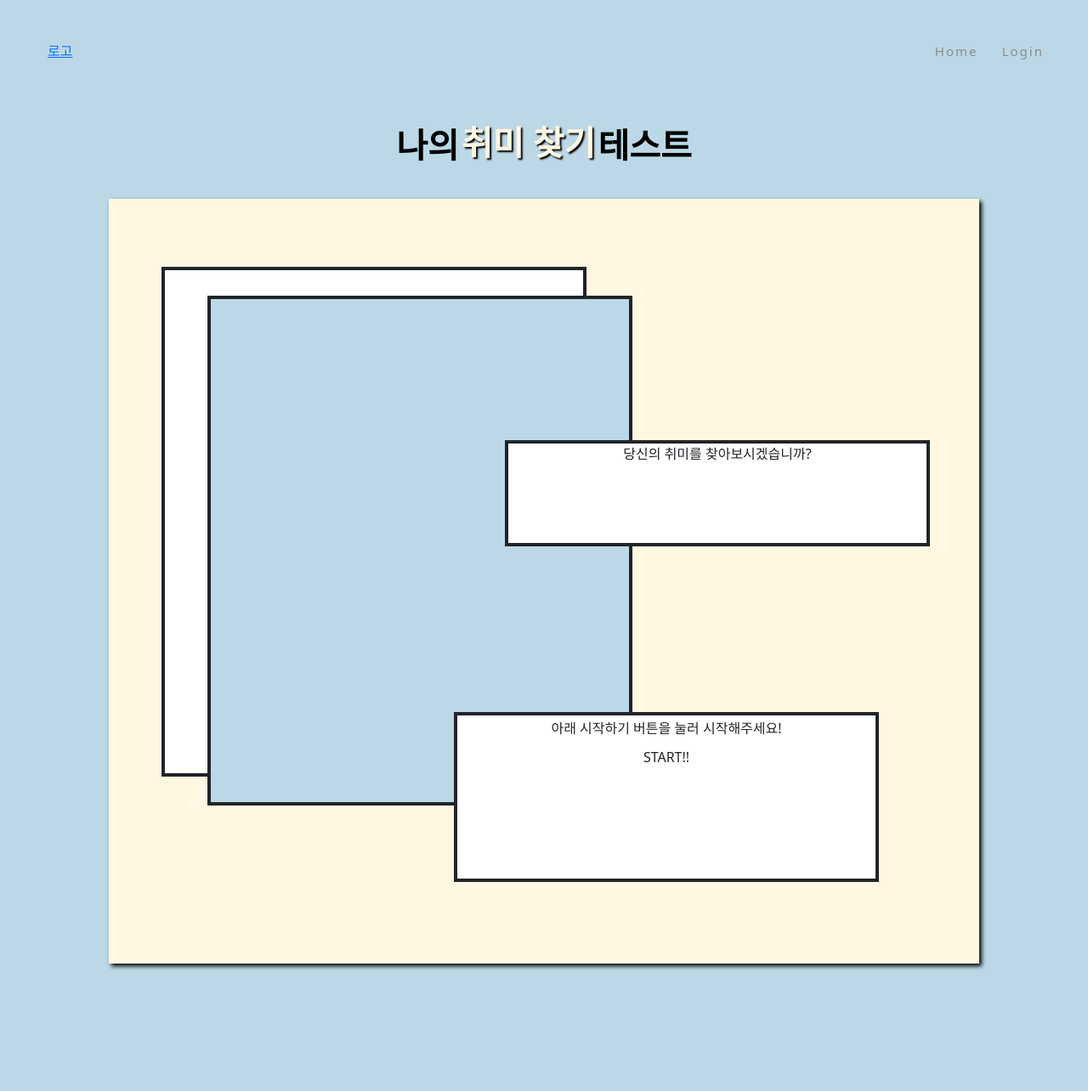
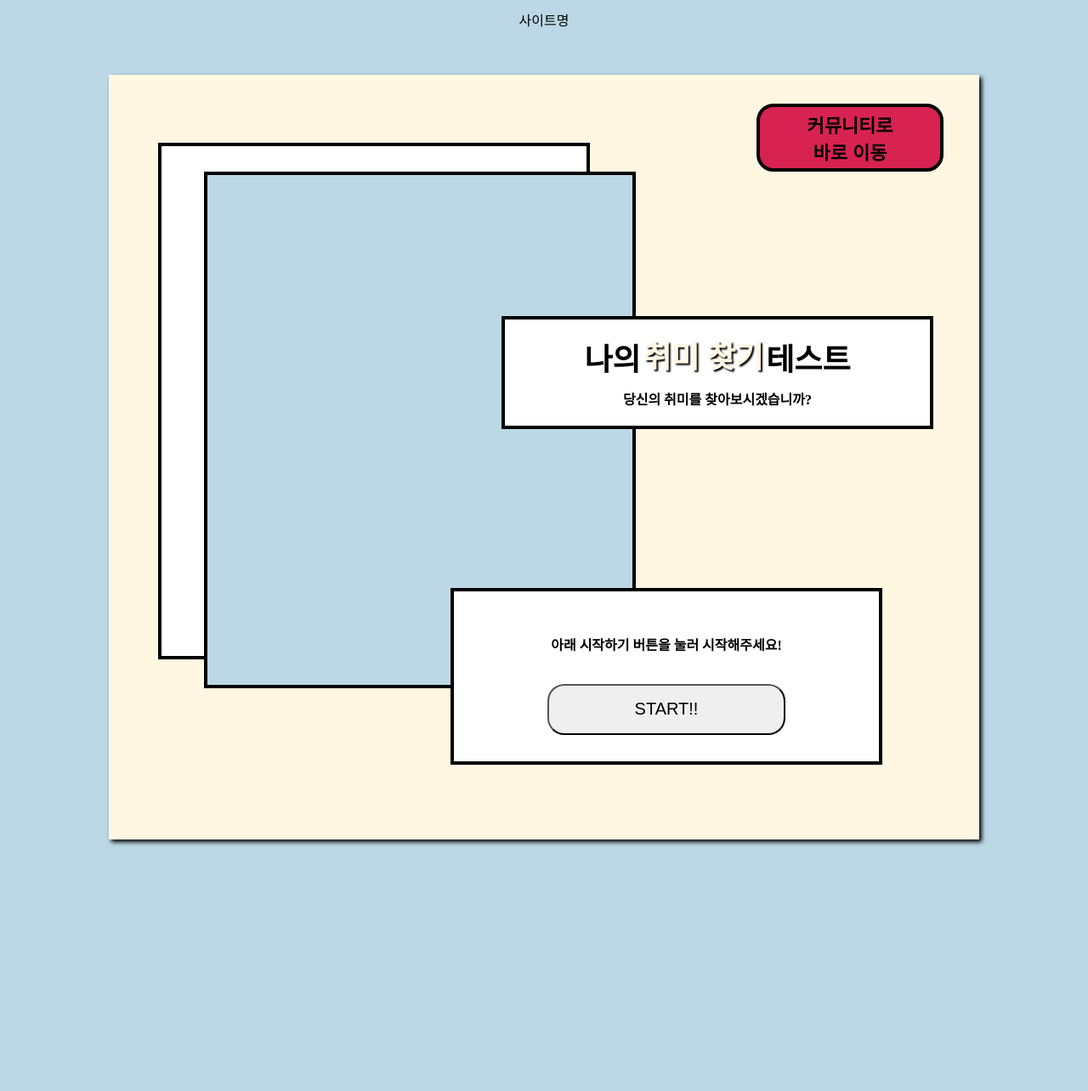
Before and after one commit to govl6113/YOLO-Day, a Django app: page / in a window 1280 px wide. Shown: the whole page at 85% size. After the commit the page ends 995 px from the top, so only its background shows below. Run offline with Django 3.2, Linux system fonts and the light colour scheme; some libraries are stand-ins or nearby versions.

Commit message:
메인 페이지 완료추천시스템 알고리즘 및 css적용

```diff
--- a/myproject/recommand/static/css/landing.css
+++ b/myproject/recommand/static/css/landing.css
@@ -6,24 +6,23 @@ p {
   margin: 3px;
 }
 
+.container {
+  display: flex;
+  justify-content: center;
+  width: 1024px;
+  height: 900px;
+  margin: 50px auto 50px;
+}
+
 .title {
   display: flex;
   justify-content: center;
-  font-size: 40px;
-  font-weight: 900;
-  margin: 18px 0px 30px;
 }
 
 .title > a {
   display: flex;
-  flex-direction: row;
   text-decoration: none;
   color: #000;
-}
-
-.title-span {
-  color: #fff7e2;
-  text-shadow: 2px 2px 2px black;
 }
 
 /**
@@ -32,16 +31,10 @@ p {
 #main {
   display: flex;
   justify-content: center;
-  margin: auto;
   width: 1024px;
-  height: 900px;
+  height: 100%;
   background-color: #fff7e2;
   box-shadow: 3px 3px 5px black;
-
-  /**
-  *아래 삭제
-  */
-  margin-bottom: 150px;
 }
 
 .back,
@@ -66,6 +59,8 @@ p {
 }
 
 .content {
+  display: flex;
+  flex-direction: column;
   width: 500px;
   height: 125px;
   border: 4px solid;
@@ -73,11 +68,49 @@ p {
   top: 200px;
   left: 400px;
   background-color: #fff;
+  font-weight: 600;
+}
+
+.content > div {
+  display: flex;
+  justify-content: center;
+  flex-direction: row;
+  color: #000;
+  font-size: 36px;
+  margin: 15px 0px 5px;
+}
+
+.content-span {
+  color: #fff7e2;
+  text-shadow: 2px 2px 2px black;
+}
+
+.content > p {
+  display: flex;
+  justify-content: center;
+}
+
+.community-button {
+  position: absolute;
+  width: 220px;
+  height: 80px;
+  border: 4px solid;
+  border-radius: 20px;
+  background-color: #d82251;
+  font-size: 22px;
+  font-weight: 600;
+  top: -50px;
+  left: 700px;
+}
+
+.community-button:hover {
+  cursor: pointer;
 }
 
 .start {
   display: flex;
   flex-direction: column;
+  /* justify-content: space-evenly; */
   width: 500px;
   height: 200px;
   border: 4px solid;
@@ -87,30 +120,90 @@ p {
   background-color: #fff;
 }
 
+.start > p {
+  display: flex;
+  justify-content: center;
+  font-weight: 600;
+  margin-top: 50px;
+}
+
+.start > button {
+  display: flex;
+  justify-content: center;
+  align-items: center;
+  width: 280px;
+  height: 60px;
+  border-radius: 20px;
+  margin: auto;
+  font-size: 20px;
+  cursor: pointer;
+}
+
 /**
 * 여기 부터 qna
 */
 #qna {
   display: none;
+  flex-direction: column;
+  justify-content: space-between;
+  box-sizing: border-box;
+  width: 718px;
+  height: 550px;
+  padding: 120px 0px 120px;
+  margin-top: 100px;
+  border: #000 0.5px solid;
+  background-color: #fff7e2;
+}
+
+.qBox {
+  display: flex;
+  justify-content: center;
+  align-items: center;
+  /* width: 100%; */
+  margin: 0px 16px 60px;
+  box-sizing: border-box;
+  border-radius: 20px;
+  font-family: SBAggroM;
+  font-size: 50px;
+  color: #6174a3;
+  font-size: 50px;
+  line-height: 1.2;
+}
+
+.answerBox {
+  display: flex;
+  justify-content: space-evenly;
+}
+
+.answerList {
+  width: 160px;
+  height: 70px;
+  border-radius: 81px;
+  border: solid 5px #6174a3;
+  background-color: #fff6e0;
+  font-size: 20px;
 }
 
 .answerList:hover,
 .answerList:focus {
-  background-color: #fff7e2;
-  color: #000;
+  background-color: #6174a3;
+  cursor: pointer;
+  color: #fff;
 }
 
 .status {
-  height: 20px;
-  width: 80%;
-  border-radius: 20px;
+  width: 60%;
+  height: 6px;
+  margin: 105px auto auto;
+  border-radius: 16px;
+  border: solid 1px #000;
   background-color: #fff;
 }
 
 .statusBar {
   height: 100%;
   border-radius: 20px;
-  background-color: red;
+  background-color: #d82251;
 }
 
 /**
--- a/myproject/recommand/static/js/data.js
+++ b/myproject/recommand/static/js/data.js
@@ -1,93 +1,105 @@
 const qnaList = [
   {
-    q : '1. 나의 나이대는?',
-    a : [
-        {answer : 'a. 10대', type : [2,5,6,8,9,10,16,17]},
-        {answer : 'b. 20대', type : [1,2,3,5,6,7,8,9,10,15,16,17]},
-        {answer : 'c. 30대~40대', type : [1,3,4,5,6,7,8,13,14,15,16]},
-        {answer : 'd. 50대 이상', type : [4,5,7,8,14,16,17]},
-    ]
+    q: "1. 나의 나이대는?",
+    a: [
+      { answer: "10대", type: [2, 5, 6, 8, 9, 10, 16, 17] },
+      { answer: "20대", type: [1, 2, 3, 5, 6, 7, 8, 9, 10, 15, 16, 17] },
+      { answer: "30대~40대", type: [1, 3, 4, 5, 6, 7, 8, 13, 14, 15, 16] },
+      { answer: "50대 이상", type: [4, 5, 7, 8, 14, 16, 17] },
+    ],
   },
   {
-    q : '2. 나의 성향은?',
-    a : [
-        {answer : 'a. 집순이', type : [1,4,5,9,12,15,16,17]},
-        {answer : 'b. 활동가', type : [2,3,6,7,8,10,11,13,14]},
-    ]
+    q: "2. 나의 성향은?",
+    a: [
+      { answer: "집순이", type: [1, 4, 5, 9, 12, 15, 16, 17] },
+      { answer: "활동가", type: [2, 3, 6, 7, 8, 10, 11, 13, 14] },
+    ],
   },
   {
-    q : '3. 나는 보통?',
-    a : [
-        {answer : 'a. 걷는다', type : [2,3,10,11,15,16,17]},
-        {answer : 'b. 뛴다', type : [7,8,13,14]},
-        {answer : 'c. 뭔가를 탄다', type : [4,5,6,9,12]},
-    ]
+    q: "3. 나는 보통?",
+    a: [
+      { answer: "걷는다", type: [2, 3, 10, 11, 15, 16, 17] },
+      { answer: "뛴다", type: [7, 8, 13, 14] },
+      { answer: "뭔가를 탄다", type: [4, 5, 6, 9, 12] },
+    ],
   },
   {
-    q : '4. 루이스 폴센이 뭔지 안다',
-    a : [
-        {answer : 'a. 예', type : [1]},
-        {answer : 'b. 아니오', type : [2,3,4,5,6,7,8,9,10,11,12,13,14,15,16,17]},
-    ]
+    q: "4. 루이스 폴센이 뭔지 안다",
+    a: [
+      { answer: "예", type: [1] },
+      {
+        answer: "아니오",
+        type: [2, 3, 4, 5, 6, 7, 8, 9, 10, 11, 12, 13, 14, 15, 16, 17],
+      },
+    ],
   },
   {
-    q : '5. 여행가면 맡는 역할?',
-    a : [
-        {answer : 'a. 숨 쉬기', type : [7,9,14,15,16]},
-        {answer : 'b. 사진 담당', type : [5,10]},
-        {answer : 'c. 정리 담당', type : [1,4,13,17]},
-        {answer : 'd. 텐션 담당', type : [2,3,6,8,12]},
-    ]
+    q: "5. 여행가면 맡는 역할?",
+    a: [
+      { answer: "숨 쉬기", type: [7, 9, 14, 15, 16] },
+      { answer: "사진 담당", type: [5, 10] },
+      { answer: "정리 담당", type: [1, 4, 13, 17] },
+      { answer: "텐션 담당", type: [2, 3, 6, 8, 12] },
+    ],
   },
   {
-    q : '6. 콘서트를 간다면',
-    a : [
-        {answer : 'a. 영상 찍기', type : [10,13,17]},
-        {answer : 'b. 눈으로 보기', type : [6,7,14,15,16]},
-    ]
+    q: "6. 콘서트를 간다면",
+    a: [
+      { answer: "영상 찍기", type: [10, 13, 17] },
+      { answer: "눈으로 보기", type: [6, 7, 14, 15, 16] },
+    ],
   },
   {
-    q : '7. 핸드폰에 게임이 2개 이상 있다',
-    a : [
-        {answer : 'a. 예', type : [9]},
-        {answer : 'b. 아니오', type : [1,2,3,4,5,6,7,8,10,11,12,13,14,15,16,17]},
-    ]
+    q: "7. 핸드폰에 게임이 2개 이상 있다",
+    a: [
+      { answer: "예", type: [9] },
+      {
+        answer: "아니오",
+        type: [1, 2, 3, 4, 5, 6, 7, 8, 10, 11, 12, 13, 14, 15, 16, 17],
+      },
+    ],
   },
   {
-    q : '8. 지금 당장 집에 참기름이 어디있는지 안다',
-    a : [
-        {answer : 'a. 예', type : [4]},
-        {answer : 'b. 아니오', type : [1,2,3,5,6,7,8,9,10,11,12,13,14,15,16,17]},
-    ]
+    q: "8. 지금 당장 집에 참기름이 어디있는지 안다",
+    a: [
+      { answer: "예", type: [4] },
+      {
+        answer: "아니오",
+        type: [1, 2, 3, 5, 6, 7, 8, 9, 10, 11, 12, 13, 14, 15, 16, 17],
+      },
+    ],
   },
   {
-    q : '9. 넥스트 레벨을 따라 춰 본 적이 있다',
-    a : [
-        {answer : 'a. 예', type : [1,2,3,6,7,8,12,13,15,16]},
-        {answer : 'b. 아니오', type : [4,5,9,10,14,17]},
-    ]
+    q: "9. 넥스트 레벨을 따라 춰 본 적이 있다",
+    a: [
+      { answer: "예", type: [1, 2, 3, 6, 7, 8, 12, 13, 15, 16] },
+      { answer: "아니오", type: [4, 5, 9, 10, 14, 17] },
+    ],
   },
   {
-    q : '10. 클래식을 들으면 솔직히 잔다',
-    a : [
-        {answer : 'a. 예', type : [1,2,3,4,6,7,8,9,10,11,13,14,15]},
-        {answer : 'c. 30대~40대', type : [5,12,16,17]},
-    ]
+    q: "10. 클래식을 들으면 솔직히 잔다",
+    a: [
+      { answer: "예", type: [1, 2, 3, 4, 6, 7, 8, 9, 10, 11, 13, 14, 15] },
+      { answer: "아니오", type: [5, 12, 16, 17] },
+    ],
   },
   {
-    q : '11. 취미를 위한 지출 비용 얼마까지?',
-    a : [
-        {answer : 'a. 무료', type : [3,6,7,9,16]},
-        {answer : 'b. 5만원 이하', type : [2,4,5,8,15]},
-        {answer : 'c. 10만원 이하', type : [11,12,17]},
-        {answer : 'd. 10만원 초과', type : [1,10,13,14]},
-    ]
+    q: "11. 취미를 위한 지출 비용 얼마까지?",
+    a: [
+      { answer: "무료", type: [3, 6, 7, 9, 16] },
+      { answer: "5만원 이하", type: [2, 4, 5, 8, 15] },
+      { answer: "10만원 이하", type: [11, 12, 17] },
+      { answer: "10만원 초과", type: [1, 10, 13, 14] },
+    ],
   },
   {
-    q : '12. 취미란',
-    a : [
-        {answer : 'a. 에너지를 얻기 위한 것', type : [2,3,6,8,11,13,16]},
-        {answer : 'b. 머리를 비우기 위한 것', type : [1,4,5,7,9,10,12,14,15,17]},
-    ]
+    q: "12. 취미란",
+    a: [
+      { answer: "에너지", type: [2, 3, 6, 8, 11, 13, 16] },
+      {
+        answer: "머리비우기",
+        type: [1, 4, 5, 7, 9, 10, 12, 14, 15, 17],
       },
-]
+    ],
+  },
+];
--- a/myproject/recommand/templates/landing.html
+++ b/myproject/recommand/templates/landing.html
@@ -1,6 +1,4 @@
-{% extends 'base.html' %}
-{% block container %}
-{% load socialaccount %}{% load static %}
+{% load socialaccount %} {% load static %}
 <!DOCTYPE html>
 
 <html lang="en">
@@ -12,22 +10,32 @@
     <link rel="stylesheet" href="{% static 'css/landing.css' %}" />
     <link rel="stylesheet" href="{% static 'css/animation.css' %}" />
     <title>취미 추천 test</title>
-    {% endblock%}
+    {% endblock %}
   </head>
 
   <body>
     <div class="title">
       <a href="/">
-        <p>나의</p>
-        <span class="title-span"> 취미 찾기 </span>
-        <p>테스트</p></a
-      >
+        <p>사이트명</p>
+      </a>
     </div>
     <div class="container">
       <section id="main">
         <div class="back">
           <div class="front"></div>
-          <div class="content">당신의 취미를 찾아보시겠습니까?</div>
+          <div class="content">
+            <div>
+              <p>나의</p>
+              <span class="content-span"> 취미 찾기 </span>
+              <p>테스트</p>
+            </div>
+            <p>당신의 취미를 찾아보시겠습니까?</p>
+          </div>
+          <a href="#"
+            ><button class="community-button">
+              커뮤니티로 <br />바로 이동
+            </button></a
+          >
           <div class="start">
             <p>아래 시작하기 버튼을 눌러 시작해주세요!</p>
             <button type="button" class="btn" onclick="js:begin()">
@@ -37,18 +45,21 @@
         </div>
       </section>
       <section id="qna">
-        <div class="status"><div class="statusBar"></div></div>
         <div class="qBox"></div>
         <div class="answerBox"></div>
+        <div class="status"><div class="statusBar"></div></div>
       </section>
       <section id="result">
-        <p>당신의 결과는?!</p>
-        <div class="resultImg"></div>
-        <div class="resultImg"></div>
-        <div class="resultImg"></div>
+        <p>당신에게 맞는 취미는?</p>
+        <p>당신과 취향이 비슷한 사람들을 만나보세요!</p>
+        <div class="cards">
+          <div class="result-card"><a href="#" class="resultA1"></a></div>
+          <div class="result-card"><a href="#" class="resultA2"></a></div>
+          <div class="result-card"><a href="#" class="resultA3"></a></div>
+        </div>
       </section>
     </div>
+    <script src="././static/js/data.js" charset="utf-8"></script>
     <script src="././static/js/start.js" charset="utf-8"></script>
   </body>
 </html>
-{% endblock %}
```
Also changed, not shown: other parts of myproject/recommand/static/css/landing.css (+42 -0 lines), myproject/recommand/static/js/start.js (+74 -8 lines). Lines whose indentation alone changed are shown as unchanged.
